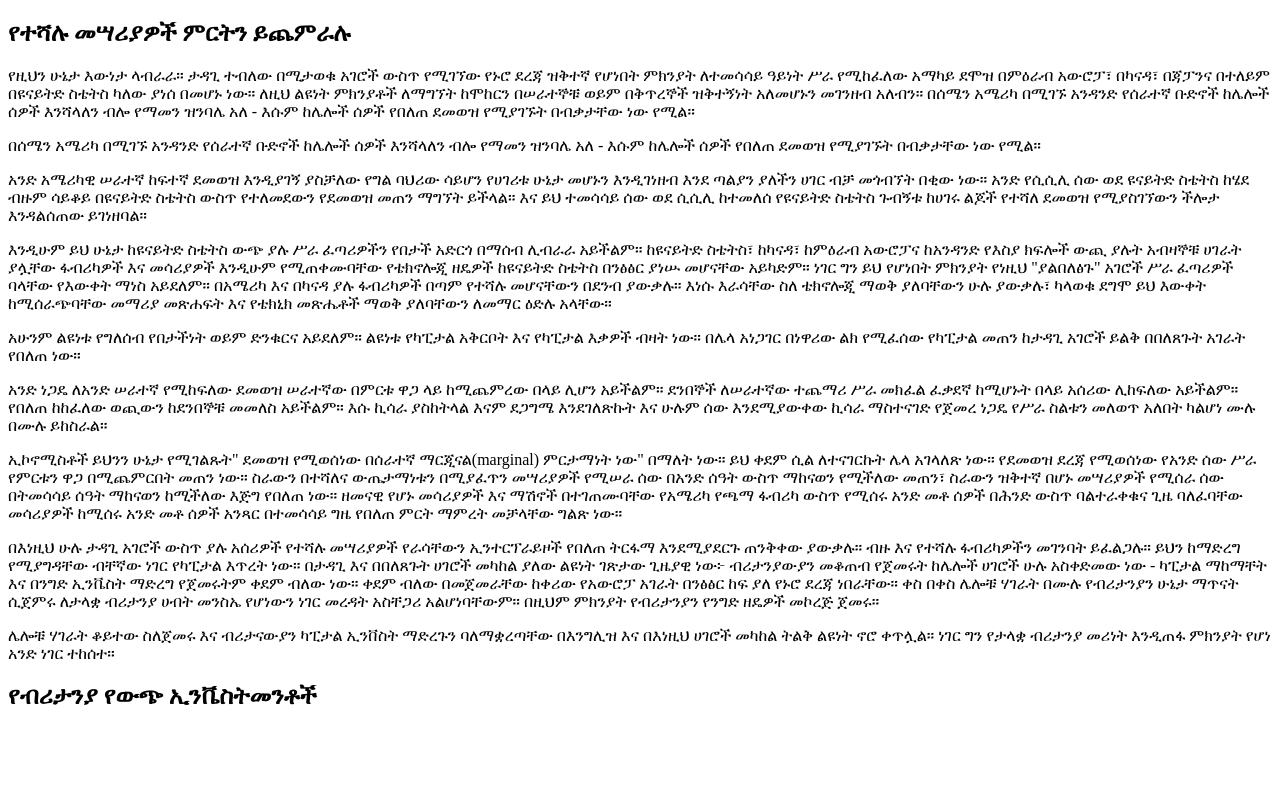
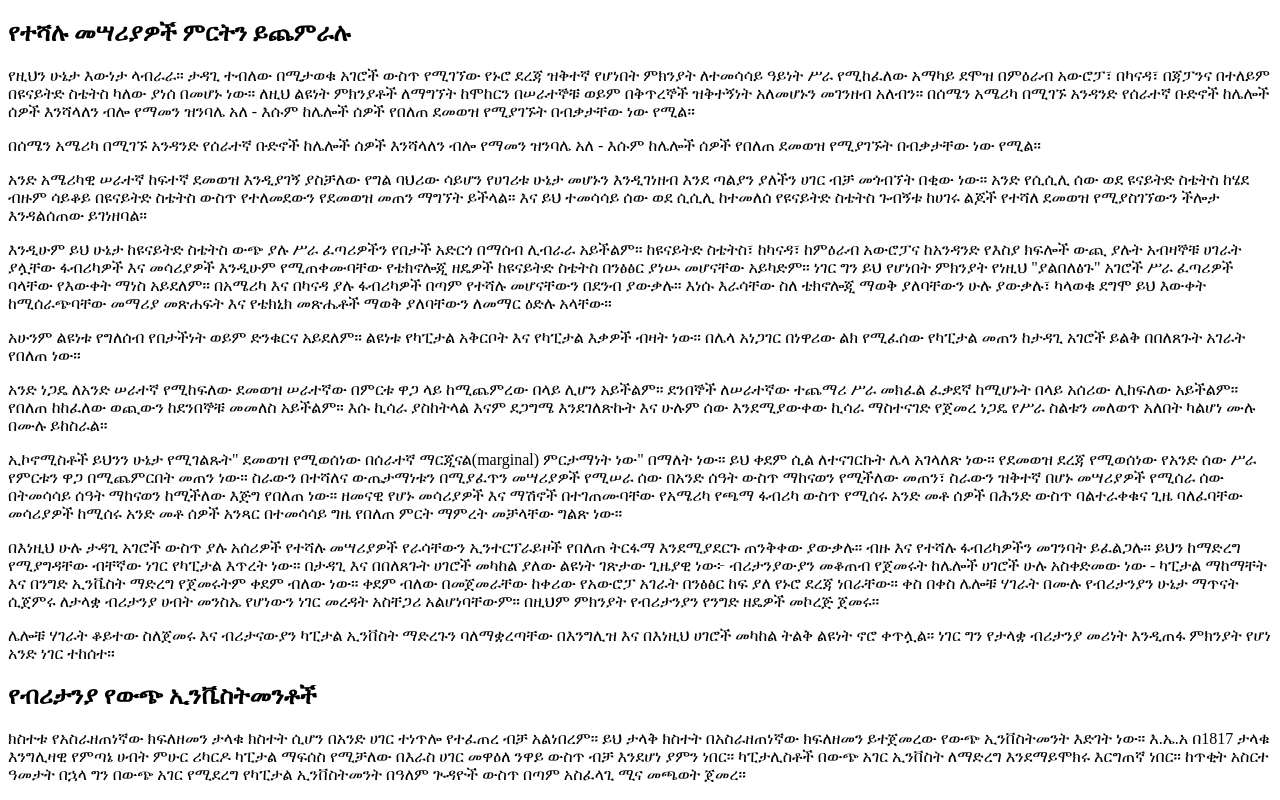
Before and after one commit to mickykebe/book-economic-policy-thoughts-for-today-and-tomorrow, a Next.js app: page /foreign-investment in a window 1280 px wide. Shown: the part 274-1074 px from the top of the page. Before the commit the page ends 1004 px from the top, so only its background shows below. Built offline with nearby package versions, Linux system fonts and the light colour scheme.

Commit message:
foreign investment wip

```diff
--- a/pages/foreign-investment.mdx
+++ b/pages/foreign-investment.mdx
@@ -27,3 +27,5 @@
 ሌሎቹ ሃገራት ቆይተው ስለጀመሩ እና ብሪታናውያን ካፒታል ኢንቨስት ማድረጉን ባለማቋረጣቸው በእንግሊዝ እና በእነዚህ ሀገሮች መካከል ትልቅ ልዩነት ኖሮ ቀጥሏል። ነገር ግን የታላቋ ብሪታንያ መሪነት እንዲጠፋ ምክንያት የሆነ አንድ ነገር ተከሰተ።
 
 ## የብሪታንያ የውጭ ኢንቬስትመንቶች
+
+ክስተቱ የአስራዘጠነኛው ክፍለዘመን ታላቁ ክስተት ሲሆን በአንድ ሀገር ተነጥሎ የተፈጠረ ብቻ አልነበረም። ይህ ታላቅ ክስተት በአስራዘጠነኛው ክፍለዘመን ይተጀመረው የውጭ ኢንቨስትመንት እድገት ነው። እ.ኤ.አ በ1817 ታላቁ እንግሊዛዊ የምጣኔ ሀብት ምሁር ሪካርዶ ካፒታል ማፍሰስ የሚቻለው በእራስ ሀገር መዋዕለ ንዋይ ውስጥ ብቻ እንደሆነ ያምን ነበር። ካፒታሊስቶች በውጭ አገር ኢንቨስት ለማድረግ እንደማይሞክሩ እርግጠኛ ነበር። ከጥቂት አስርተ ዓመታት በኋላ ግን በውጭ አገር የሚደረግ የካፒታል ኢንቨስትመንት በዓለም ጒዳዮች ውስጥ በጣም አስፈላጊ ሚና መጫወት ጀመረ።
```
